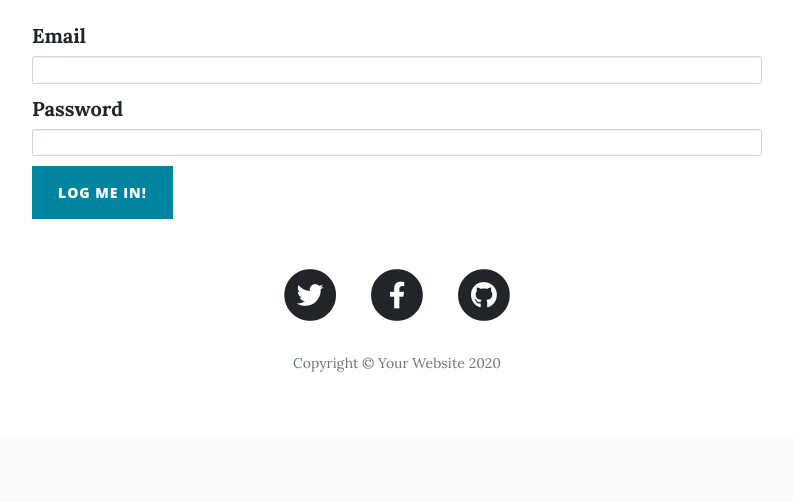
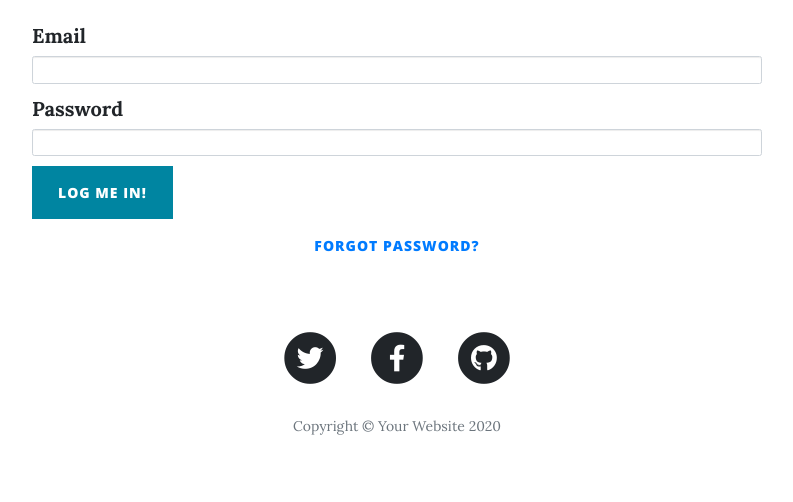
Before and after one commit to laveen01/sp-3c_yatra-1, a Flask app: page /login in a window 1280 px wide. Shown: the part 561-1063 px from the top of the page, without its empty margins (243-1036 px from the left). Before the commit the page ends 933 px from the top, so only its background shows below. Run offline with Flask 2, Linux system fonts and the light colour scheme; some libraries are stand-ins or nearby versions.

Commit message:
Update login.html

```diff
--- a/templates/login.html
+++ b/templates/login.html
@@ -33,10 +33,15 @@
         {% endwith %}
 
         {{ wtf.quick_form(form, novalidate=True, button_map={"submit": "primary"}) }}
+
+        <!-- Forgot Password Button -->
+        <div class="form-group text-center">
+          <a href="{{ url_for('forgot_password') }}" class="btn btn-link">Forgot Password?</a>
+        </div>
+
       </div>
     </div>
   </div>
 
-
 {% include "footer.html" %}
 {% endblock %}
```
